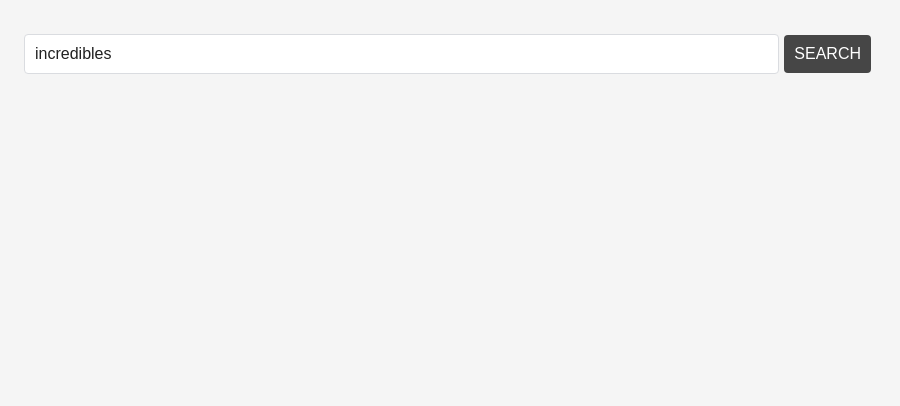
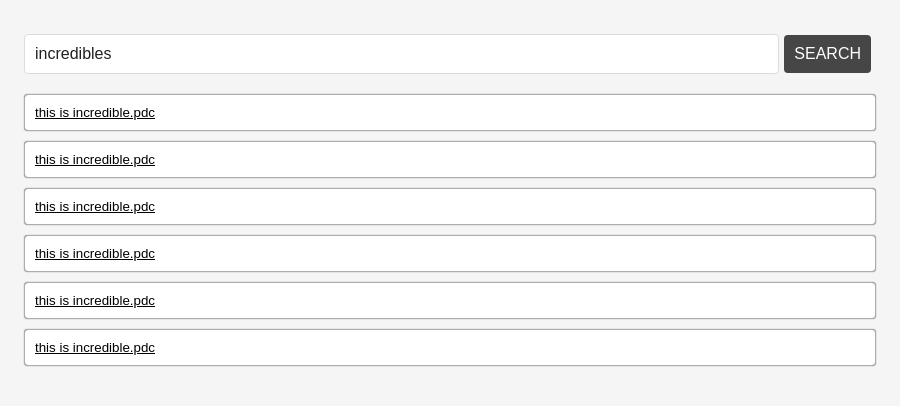
Before and after one commit to promarat/scrap-video, an Electron app: page electron/guiExample.html in a window 900 px wide. Drawn offline with Linux system fonts and the light colour scheme.

Commit message:
add new design

```diff
--- a/electron/guiExample.css
+++ b/electron/guiExample.css
@@ -91,14 +91,37 @@
   }
 
 .result-content{
-    display: flex;
+    /* display: flex;
     flex-wrap: wrap;
-    justify-content: space-between;
+    justify-content: space-between; */
 }
 
 .result-content::after{
     content: "";
     flex: auto;
+}
+
+.item-list{
+    background: white;
+    box-shadow: 0px 0px 1px #525252;
+    outline: none;
+    border-radius: 4px;
+    display: block;
+    width: 100%;
+    margin: 10px 0;
+    text-align: left;
+    text-decoration: underline;
+    padding: 10px;
+    border: none;
+    cursor: pointer;
+    border: 1px solid #adadad;
+}
+
+.item-list:hover {
+    box-shadow: 0px 0px 4px #ffffff;
+    border-radius: 5px;
+    background: #4c4949;
+    color: #fff;
 }
 
 .card-list{
--- a/electron/guiExample.html
+++ b/electron/guiExample.html
@@ -20,7 +20,12 @@
         <button id="send_code">Search</button>
       </div>
       <div class="result-content" id="result-wrap">
-
+          <button class="item-list">this is incredible.pdc</button>
+          <button class="item-list">this is incredible.pdc</button>
+          <button class="item-list">this is incredible.pdc</button>
+          <button class="item-list">this is incredible.pdc</button>
+          <button class="item-list">this is incredible.pdc</button>
+          <button class="item-list">this is incredible.pdc</button>
       </div>
     </div>
   </body>
```
Also changed, not shown: electron/guiExample.js (+1 -39 lines), electron/main.js (+12 -5 lines).
